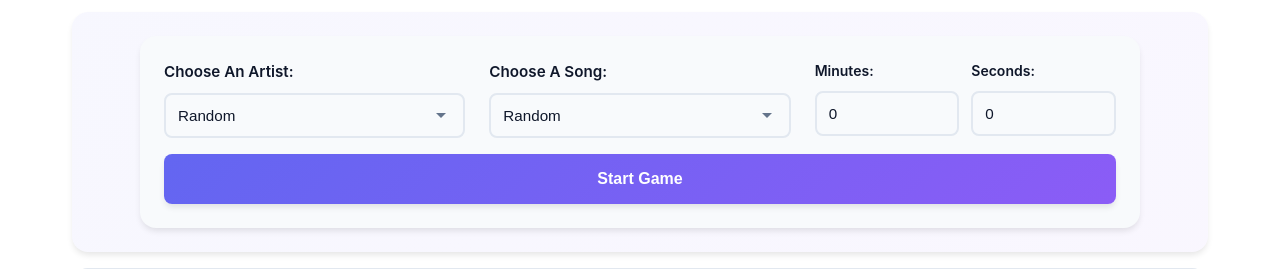
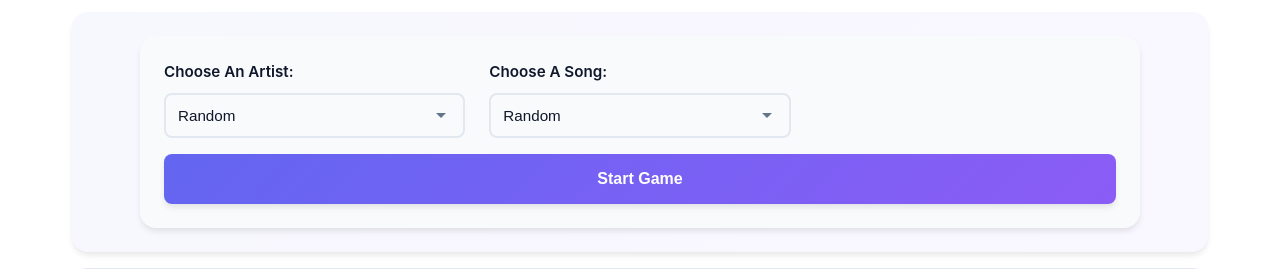
Before and after one commit to averym16/Guess_Lyrics_Game, a Flask app: page /guess in a window 1280 px wide. Shown: the part 103-372 px from the top of the page. Run offline with Flask 3, Linux system fonts and the light colour scheme.

Commit message:
Serve times to frontend and remove timer section

```diff
--- a/server/app.py
+++ b/server/app.py
@@ -39,7 +39,9 @@ def random_song():
     return jsonify({
         "artist": song.artist.name,  # Fixed: Access artist name through relationship
         "song": song.title,
-        "lyrics": [lyric.lyric for lyric in song.lyrics]
+        "lyrics": [lyric.lyric for lyric in song.lyrics],
+        "timer_normal": result.timer_normal,
+        "timer_challenge": result.timer_challenge
     })
 
 @app.get("/api/library")
@@ -76,7 +78,9 @@ def api_get_song():
     return jsonify({
         "artist": result.artist.name,
         "song": result.title,
-        "lyrics": [lyric.lyric for lyric in result.lyrics]
+        "lyrics": [lyric.lyric for lyric in result.lyrics],
+        "timer_normal": result.timer_normal,
+        "timer_challenge": result.timer_challenge
     })
 
 @app.route('/api/artist/get_songs', methods=['POST'])
@@ -137,7 +141,10 @@ def get_random_song_by_artist():
     return jsonify({
         "artist": artist.name,
         "song": random_song.title,
-        "lyrics": [lyric.lyric for lyric in random_song.lyrics]
+        "lyrics": [lyric.lyric for lyric in random_song.lyrics],
+        "timer_normal": result.timer_normal,
+        "timer_challenge": result.timer_challenge
+
     })
 
 
--- a/server/static/components.js
+++ b/server/static/components.js
@@ -21,17 +21,13 @@ export function initTimer() {
     // You'll trigger startTimer from game_logic.js when game actually starts
 }
 
-export function startTimer() {
+export function startTimer(timerValue) {
     clearInterval(countdown);
     isPaused = false;
 
-    const minutesInput = document.getElementById('minutesInput');
-    const secondsInput = document.getElementById('secondsInput');
     const display = document.getElementById('display');
 
-    const minutes = parseInt(minutesInput.value) || 0;
-    const seconds = parseInt(secondsInput.value) || 0;
-    timeLeft = (minutes * 60) + seconds;
+    timeLeft = timerValue;
 
     if (timeLeft <= 0) {
         return false;
--- a/server/static/game_logic.js
+++ b/server/static/game_logic.js
@@ -64,7 +64,6 @@ async function initGame() {
     const resetBtn = document.getElementById('resetBtn');
     const artist_select = document.getElementById('artist');
 
-
     artist_select.addEventListener('change', loadSongs);
 
 
@@ -115,6 +114,9 @@ async function handleGameStart(e) {
         guessedWords.clear();
         score = 0;
 
+        //Get time for song
+        timer_normal = currentSong.timer_normal; // Set time based on song's timer value
+
         // Calculate total unique words
         totalWords = calculateTotalWords(currentLyrics);
 
@@ -126,9 +128,7 @@ async function handleGameStart(e) {
         document.getElementById('lyrics').scrollTop = 0;
 
         // Start timer
-        if (!startTimer()) {
-            alert('Please set a timer duration');
-
+        if (!startTimer(timer_normal)) {
             resetGame();
             return;
         }
--- a/server/templates/lyric_game.html
+++ b/server/templates/lyric_game.html
@@ -29,21 +29,7 @@
                             <option value="random">Random</option>
                         </select>
                     </div>
-
-                    <div class="form-group">
-                        <div class="timer-inputs">
-                            <div class="timer-field">
-                                <label for="minutesInput">Minutes:</label>
-                                <input type="number" id="minutesInput" min="0" value="0">
-                            </div>
-                            <div class="timer-field">
-                                <label for="secondsInput">Seconds:</label>
-                                <input type="number" id="secondsInput" min="0" max="59" value="0">
-                            </div>
-                        </div>
-                    </div>
                 </div>
-
                 <button type="submit" id="startBtn">Start Game</button>
             </form>
         </section>
```
